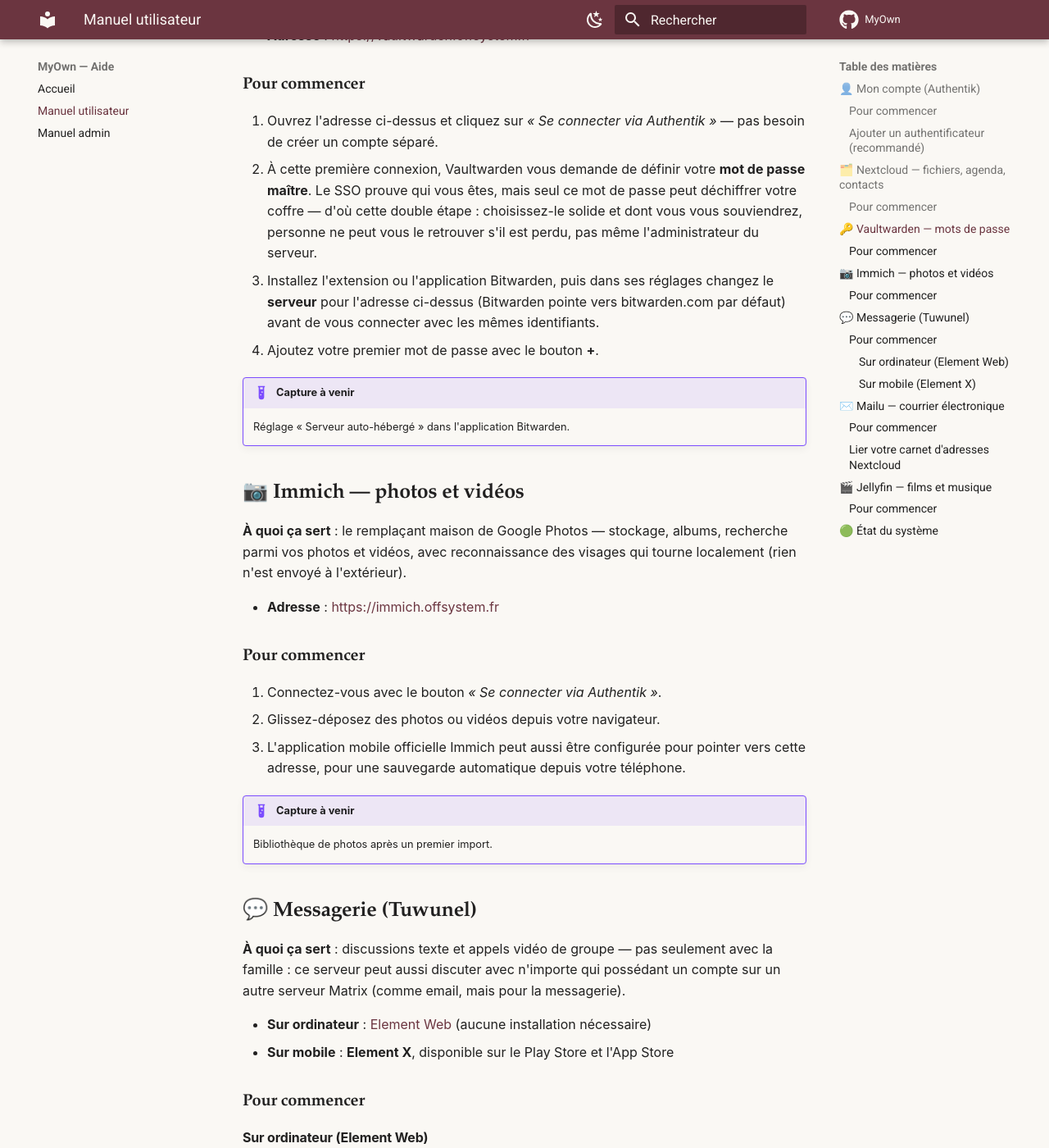
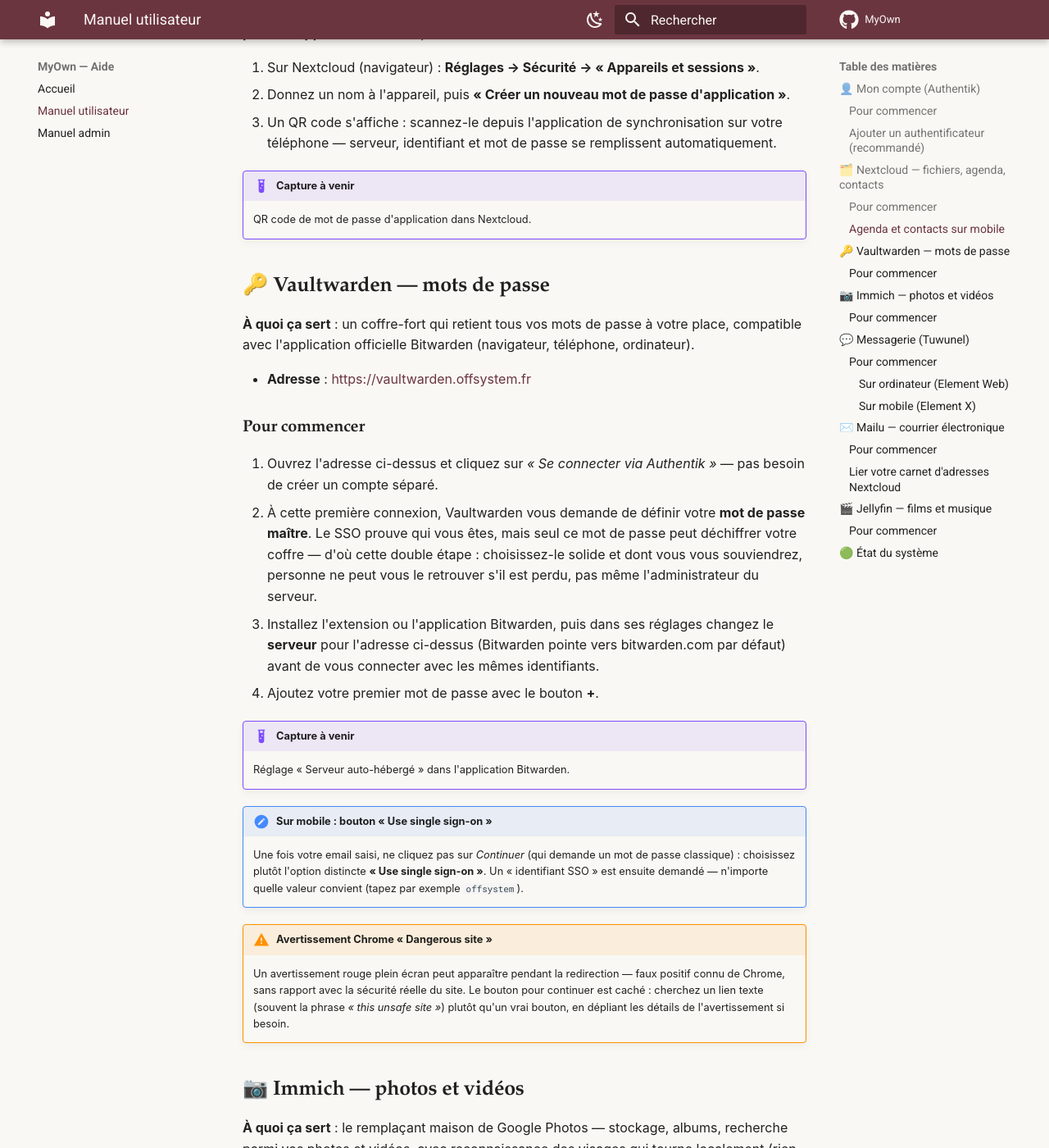
Before and after one commit to Pavliin/MyOwn, an MkDocs documentation site: the page built from docs/manuel-utilisateur.md, in a window 1280 px wide and 1400 px high, scrolled down 1988 px. Shown: the whole window at 82% size. Built offline with MkDocs 1.6.1 and Material for MkDocs 9.7.7, drawn with Linux system fonts in a browser that asks for light colours; comment, search, counter and statistics services are not loaded; some of the changed text lies outside the part shown.

Commit message:
docs: document Android SSO/CalDAV findings from Phase 4 app validation
Vaultwarden's mobile SSO login requires explicitly choosing "Use single
sign-on" (not "Continue"), and can trip a real Chrome "Dangerous site"
false positive tied to the word "vault" in the hostname (documented
upstream, dani-garcia/vaultwarden#4182) with a hidden bypass link.
Nextcloud has no official Calendar/Contacts Android app and the
third-party client it links to has no Authentik option, only an
app-password + QR code flow. Captured now so the next user (Katia)
doesn't have to rediscover either.

```diff
--- a/docs/manuel-utilisateur.md
+++ b/docs/manuel-utilisateur.md
@@ -67,6 +67,25 @@
 !!! example "Capture à venir"
     Écran d'accueil Nextcloud après connexion — vue Fichiers.
 
+### Agenda et contacts sur mobile
+
+L'application Nextcloud ne synchronise pas l'agenda/les contacts elle-même :
+elle renvoie vers une application tierce (par exemple **DAVx5** — payante
+sur le Play Store, gratuite via F-Droid). Cette application ne propose pas
+de connexion via Authentik, mais un **mot de passe d'application** scanné
+par QR code :
+
+1. Sur Nextcloud (navigateur) : **Réglages → Sécurité → « Appareils et
+   sessions »**.
+2. Donnez un nom à l'appareil, puis **« Créer un nouveau mot de passe
+   d'application »**.
+3. Un QR code s'affiche : scannez-le depuis l'application de synchronisation
+   sur votre téléphone — serveur, identifiant et mot de passe se remplissent
+   automatiquement.
+
+!!! example "Capture à venir"
+    QR code de mot de passe d'application dans Nextcloud.
+
 ## 🔑 Vaultwarden — mots de passe
 
 **À quoi ça sert** : un coffre-fort qui retient tous vos mots de passe à
@@ -92,6 +111,19 @@
 
 !!! example "Capture à venir"
     Réglage « Serveur auto-hébergé » dans l'application Bitwarden.
+
+!!! note "Sur mobile : bouton « Use single sign-on »"
+    Une fois votre email saisi, ne cliquez pas sur *Continuer* (qui demande
+    un mot de passe classique) : choisissez plutôt l'option distincte
+    **« Use single sign-on »**. Un « identifiant SSO » est ensuite demandé —
+    n'importe quelle valeur convient (tapez par exemple `offsystem`).
+
+!!! warning "Avertissement Chrome « Dangerous site »"
+    Un avertissement rouge plein écran peut apparaître pendant la
+    redirection — faux positif connu de Chrome, sans rapport avec la
+    sécurité réelle du site. Le bouton pour continuer est caché : cherchez
+    un lien texte (souvent la phrase *« this unsafe site »*) plutôt qu'un
+    vrai bouton, en dépliant les détails de l'avertissement si besoin.
 
 ## 📷 Immich — photos et vidéos
 
```
Also changed, not shown: docs/notes-techniques.md (+11 -0 lines).
